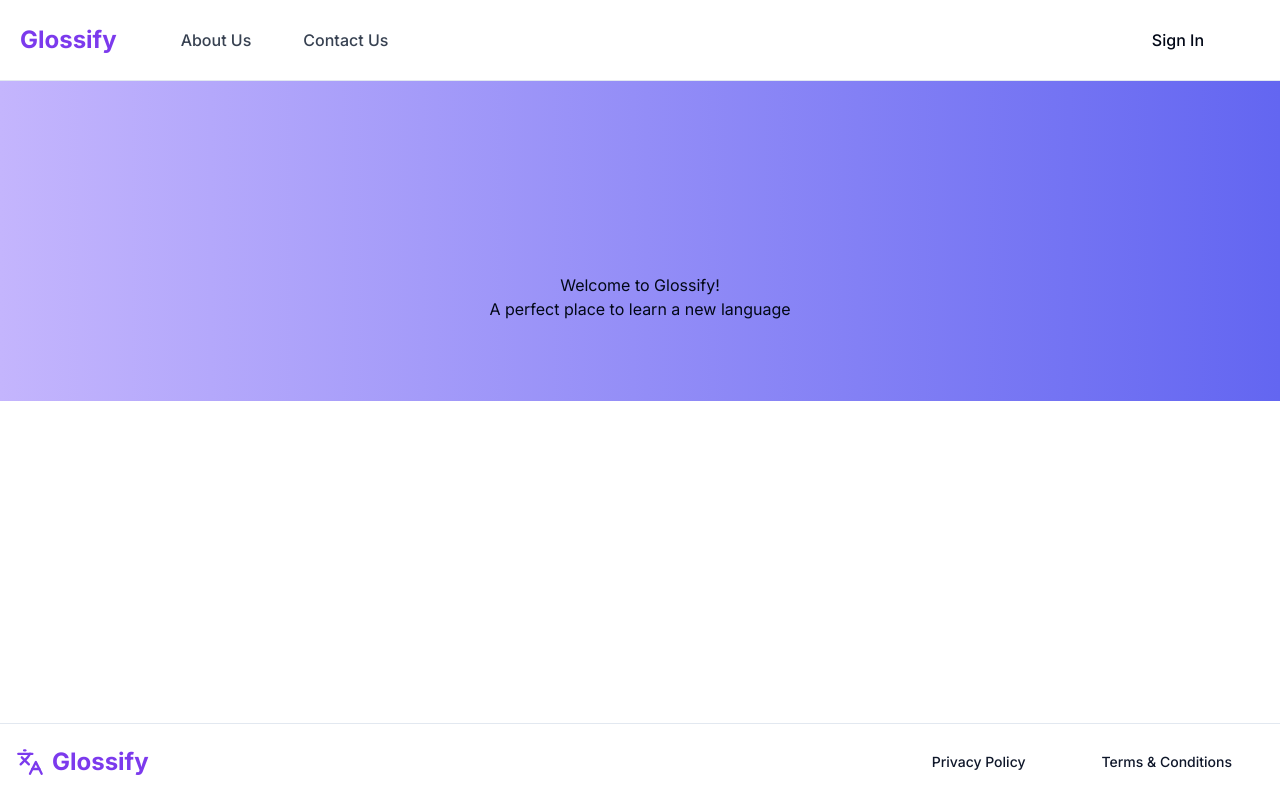
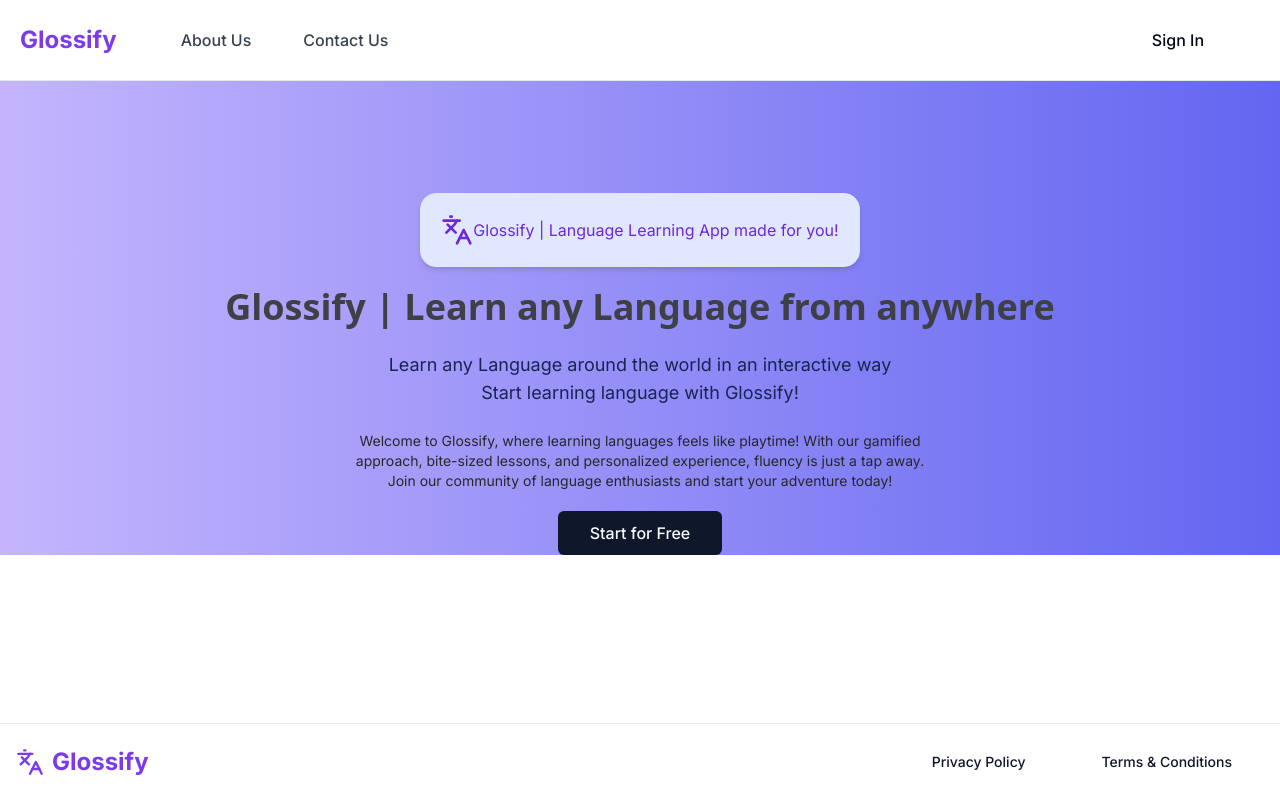
Before and after one commit to hammoh7/Glossify, a Next.js app: page / in a window 1280 px wide. Built offline with nearby package versions, Linux system fonts and the light colour scheme.

Commit message:
Home Page

```diff
--- a/app/(home)/page.tsx
+++ b/app/(home)/page.tsx
@@ -1,8 +1,39 @@
-export default function Home() {
+import { Languages } from "lucide-react";
+import { Button } from "@/components/ui/button";
+import Link from "next/link";
+
+const Home = () => {
   return (
-    <div className="flex-row items-center justify-center p-20">
-      <p className="flex items-center justify-center">Welcome to Glossify!</p>
-      <p className="flex items-center justify-center">A perfect place to learn a new language</p>
+    <div className="flex items-center justify-center flex-col">
+      <div className="flex items-center justify-center flex-col">
+        <div className="flex items-center border shadow-md p-5 bg-indigo-100 text-violet-700 rounded-2xl">
+          <Languages className="h-8 w-8" />
+          Glossify | Language Learning App made for you!
+        </div>
+        <h1 className="text-3xl md:text-4xl items-center text-center text-zinc-700 m-5 font-extrabold font-sans">
+          Glossify | Learn any Language from anywhere
+        </h1>
+        <div className="text-md md:text-lg items-center text-center text-zinc-500">
+          <p className="pt-1 pl-2 pr-2 text-blue-950 rounded-t-md">
+            Learn any Language around the world in an interactive way
+          </p>
+          <p className="pb-1 pl-2 pr-2 text-blue-950 rounded-b-md">
+            Start learning language with Glossify!
+          </p>
+        </div>
+      </div>
+      <div className="text-sm md:text-md text-zinc-800 mt-5 max-w-sm md:max-w-xl text-center mx-auto">
+        Welcome to Glossify, where learning languages feels like playtime! With our gamified approach,
+        bite-sized lessons, and personalized experience, fluency is just a tap away.
+        Join our community of language enthusiasts and start your adventure today!
+      </div>
+      <Button size="lg" className="mt-5 text-md" asChild>
+        <Link href="/login">
+            Start for Free
+        </Link>
+      </Button>
     </div>
   );
-}
+};
+
+export default Home;
```
